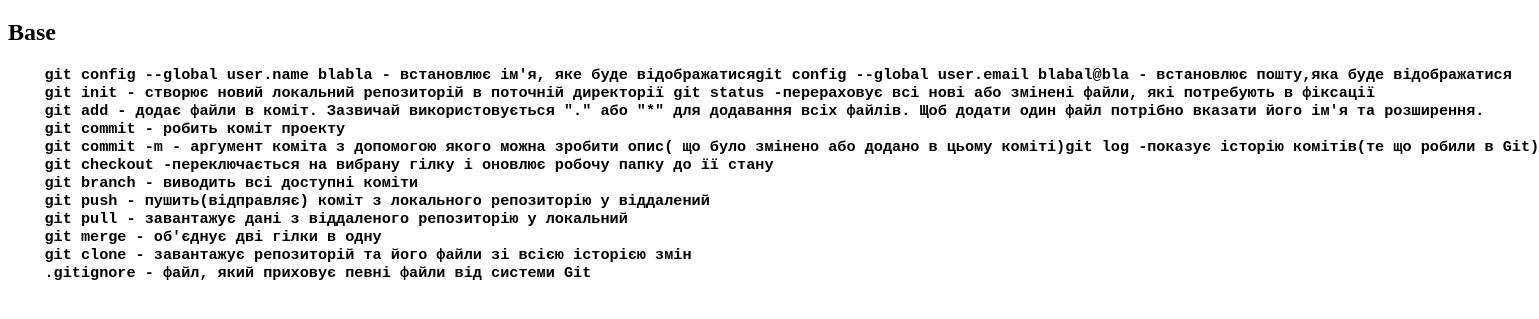
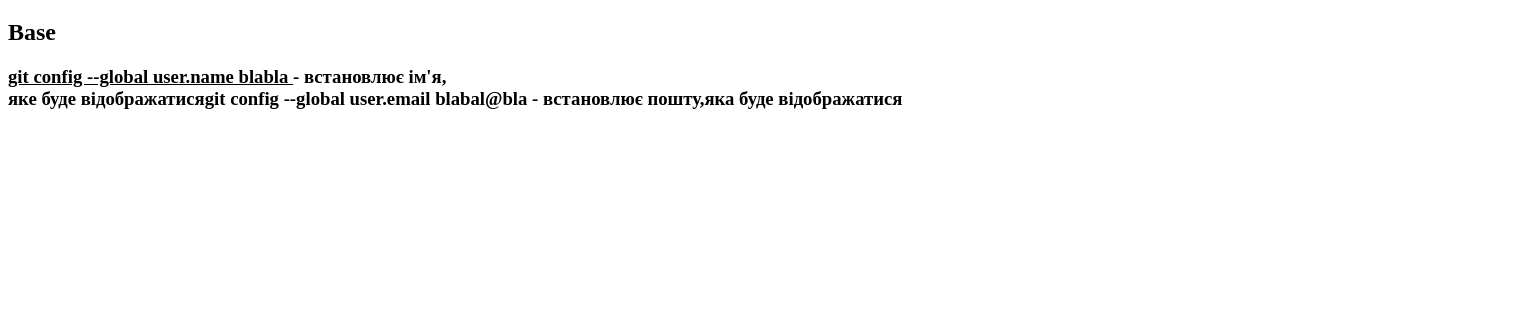
Before and after one commit to TanyaShashlova/hw-1, a plain HTML site: page index.html in a window 1280 px wide. Shown: the part 61-380 px from the top of the page, 1539 px wide, since content can reach past the window. Drawn offline with Linux system fonts and the light colour scheme.

Commit message:
Change index.html text

```diff
--- a/index.html
+++ b/index.html
@@ -10,20 +10,9 @@
     <H1>Команди Git</H1>
 
     <h2>Base </h2>
-   <h3> <pre>
-    git config --global user.name blabla - встановлює ім'я, яке буде відображатисяgit config --global user.email blabal@bla - встановлює пошту,яка буде відображатися
-    git init - створює новий локальний репозиторій в поточній директорії git status -перераховує всі нові або змінені файли, які потребують в фіксації
-    git add - додає файли в коміт. Зазвичай використовується "." або "*" для додавання всіх файлів. Щоб додати один файл потрібно вказати його ім'я та розширення.
-    git commit - робить коміт проекту
-    git commit -m - аргумент коміта з допомогою якого можна зробити опис( що було змінено або додано в цьому коміті)git log -показує історію комітів(те що робили в Git)
-    git checkout -переключається на вибрану гілку і оновлює робочу папку до її стану
-    git branch - виводить всі доступні коміти
-    git push - пушить(відправляє) коміт з локального репозиторію у віддалений
-    git pull - завантажує дані з віддаленого репозиторію у локальний
-    git merge - об'єднує дві гілки в одну
-    git clone - завантажує репозиторій та його файли зі всією історією змін
-    .gitignore - файл, який приховує певні файли від системи Git
-   </pre>
+   <h3>
+   <u> git config --global user.name blabla </u> - встановлює ім'я,<br> яке буде відображатисяgit config --global user.email blabal@bla - встановлює пошту,яка буде відображатися
+
 
 
    </h3>
```
